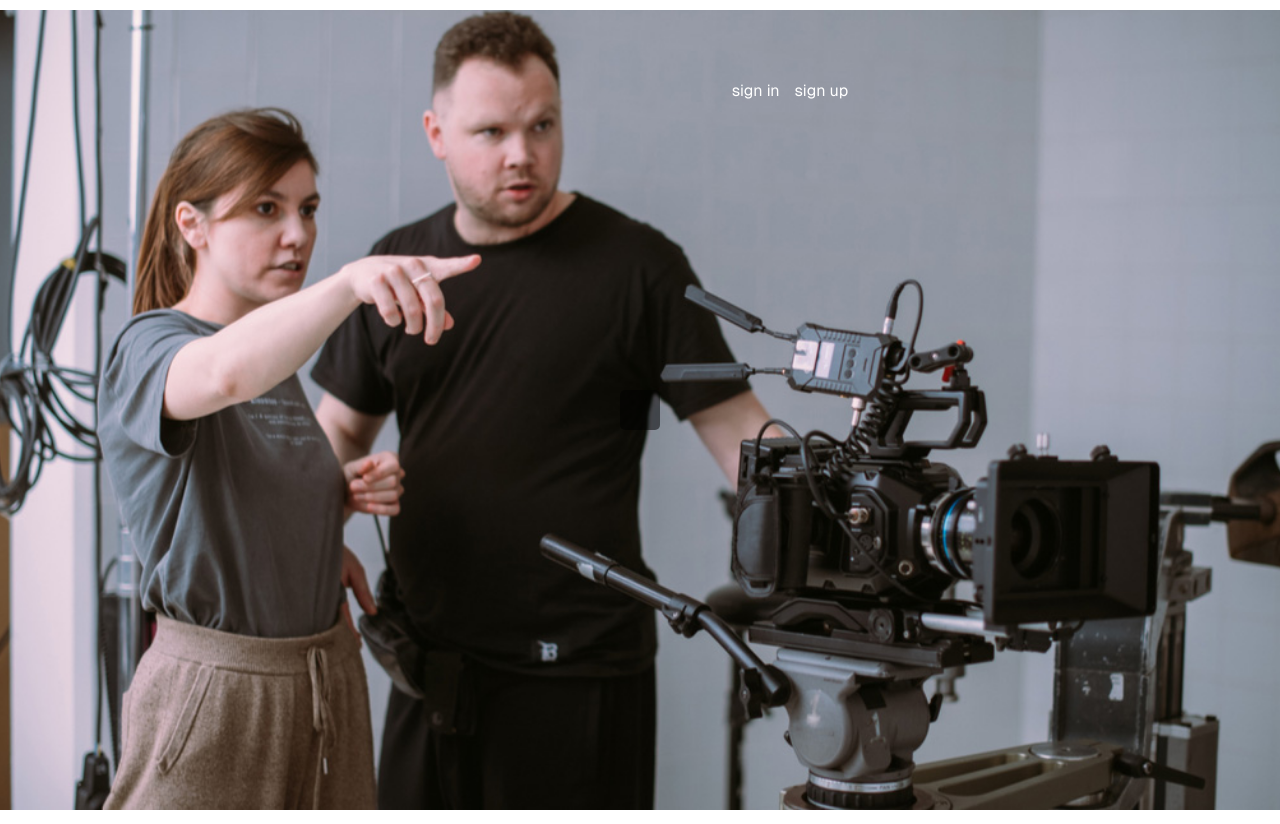
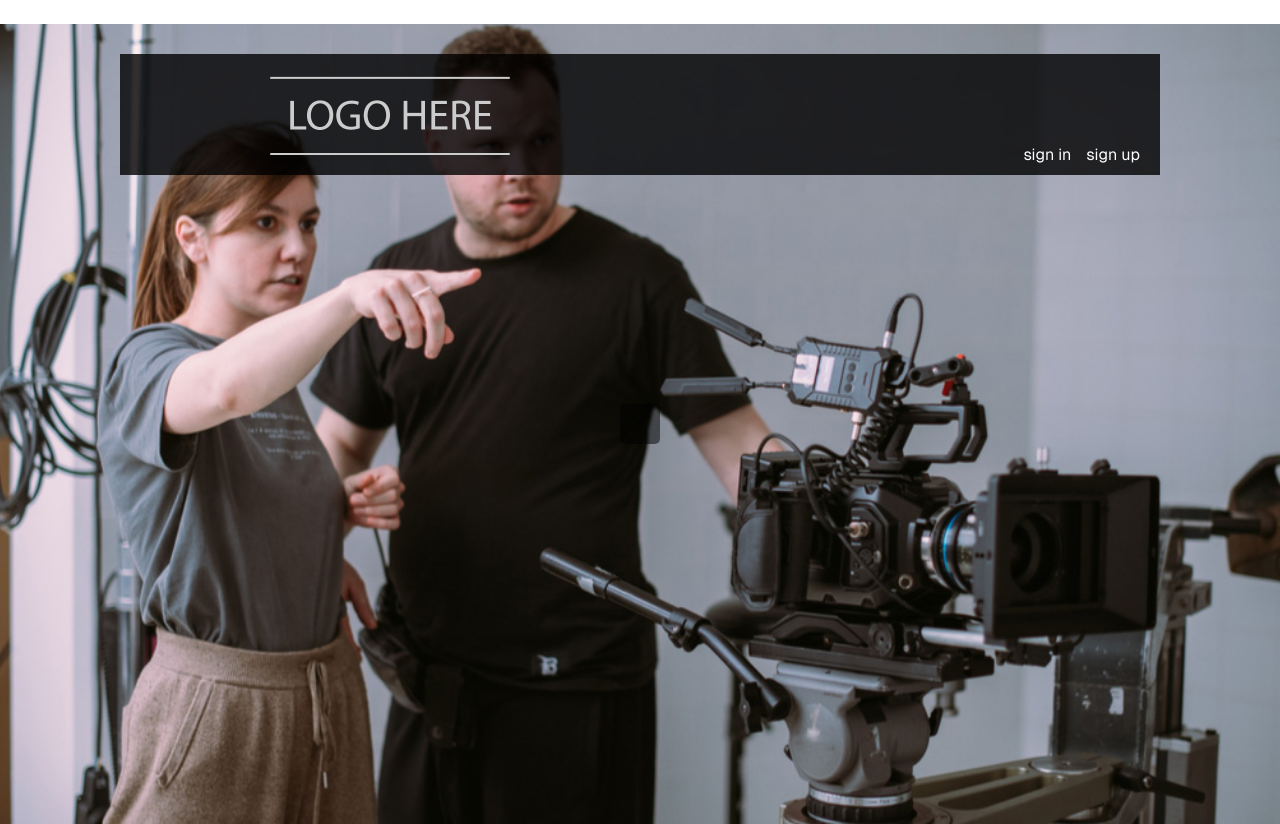
Before and after one commit to ashdooom/flickFindr, a Next.js app: page / in a window 1280 px wide. Built offline with nearby package versions, Linux system fonts and the light colour scheme.

Commit message:
third commit/initial layout

```diff
--- a/src/app/page.js
+++ b/src/app/page.js
@@ -84,7 +84,7 @@ export default function Home() {
     <div className={styles.page}>
       <nav className={styles.navigation}>
         <Link href="/" className={styles.logo} onClick={handleLogoClick}>
-          <Image src={logo} alt="Logo" width={300} height={100} />
+          <Image className={styles.logo} src={logo} alt="Logo" width={300} height={100} />
         </Link>
         <div className={styles.signContainer}>
           <Link className={styles.sign} href="/signinsignup">sign in</Link>
@@ -147,11 +147,6 @@ export default function Home() {
                   className={styles.commentInput}
                   rows="4"
                 />
-                  <StarRating
-                    rating={comments.rating}
-                    setRating={(rating) => updateRating(comments.id, rating)}
-                    className={styles.starRating}
-                  />
                 <button type="submit" className={styles.submitButton}>Submit</button>
               </form>
             </div>
@@ -175,10 +170,10 @@ export default function Home() {
               <h2 style={{ textAlign: "center" }}>All Comments</h2>
               {allComments.map((comment) => (
                 <div key={comment.id} className={styles.comment}>
-                  {comments.text}
+                  {comment.text}
                   <StarRating
-                    rating={comments.rating}
-                    setRating={(rating) => updateRating(comments.id, rating)}
+                    rating={comment.rating}
+                    setRating={(rating) => updateRating(comment.id, rating)}
                     className={styles.starRating}
                   />
                 </div>
--- a/src/app/page.module.css
+++ b/src/app/page.module.css
@@ -15,15 +15,11 @@
   padding: 0;
   display: flex;
   flex-direction: column;
-  align-items: center;
-  justify-content: center;
-  height: 100vh;
-  opacity: 0;
-  animation: fadeIn 1s forwards;
 }
 
 .header {
   display: flex;
+  justify-content: space-between;
   align-items: center;
   color: white;
   position: sticky;
@@ -218,8 +214,12 @@
   display: flex;
   justify-content: space-between;
   align-items: center;
-  margin-top: 10vh;
+  top: 0;
   width: 100%;
+  background-color: rgba(0, 0, 0, 0.8);
+  padding: 10px 20px;
+  z-index: 1000;
+  position: sticky;
 }
 
 .signContainer {
@@ -373,8 +373,6 @@
   padding: 15px;
   border: 1px solid #ccc;
   border-radius: 5px;
-  width: 50%;
-  margin-bottom: 10vh;
 }
 
 .commentForm {
@@ -387,6 +385,7 @@
   width: 100%;
   max-width: 600px;
   padding: 10px;
+  border: 1px solid #ccc;
   border-radius: 5px;
   margin-bottom: 10px;
   resize: none;
@@ -394,6 +393,7 @@
 
 .submitButton {
   background-color: #5a5a5a;
+  color: white;
   border: none;
   padding: 10px 20px;
   border-radius: 5px;
@@ -405,21 +405,26 @@
 }
 
 
-@media (min-width: 700px) {
+
+@media (min-width: 932px) {
 
   .page {
     display: grid;
     grid-template-rows: 20px 1fr 20px;
     align-items: center;
     justify-items: center;
-    padding: 0;
+    min-height: 100svh;
+    padding: 80px;
     font-family: var(--font-geist-sans);
     width: 100%;
+    max-width: 1200px;
+    margin: 0 auto;
+    margin-top: 3vh;
   }
 
   .header {
     border: #ccc 2px solid;
-    height: auto;
+    height: 10vh;
     width: 90%;
     max-width: 500px;
     color: #ccc;
@@ -427,7 +432,6 @@
     text-align: center;
     margin-right: 5vh;
     position: relative;
-    margin: 0;
   }
 
 
@@ -441,7 +445,6 @@
 
   .main {
     align-items: center;
-    margin-top: 20px;
   }
 
   .input {
@@ -507,10 +510,6 @@
     display: flex;
     justify-content: center;
     align-items: center;
-    margin: 0;
-    top: 0;
-    opacity: 0;
-    animation: fadeIn 2s forwards;
   }
 
   .input {
@@ -571,9 +570,13 @@
 
   .navigation {
     display: flex;
+    justify-content: space-between;
     align-items: center;
+    position: sticky;
     top: 0;
     width: 100%;
+    background-color: rgba(0, 0, 0, 0.8);
+    padding: 10px 20px;
     z-index: 1000;
   }
 
@@ -630,24 +633,8 @@
     margin: 10vh;
   }
 
-  .carousel {
-    height: auto;
-    width: auto;
-    max-width: 1000px;
-    margin: auto;
-    margin-top: 5vh;
-  }
 }
 
-
-@keyframes fadeIn {
-  from {
-    opacity: 0;
-  }
-  to {
-    opacity: 1;
-  }
-}
 
 @media (prefers-color-scheme: dark) {
   .logo {
```
